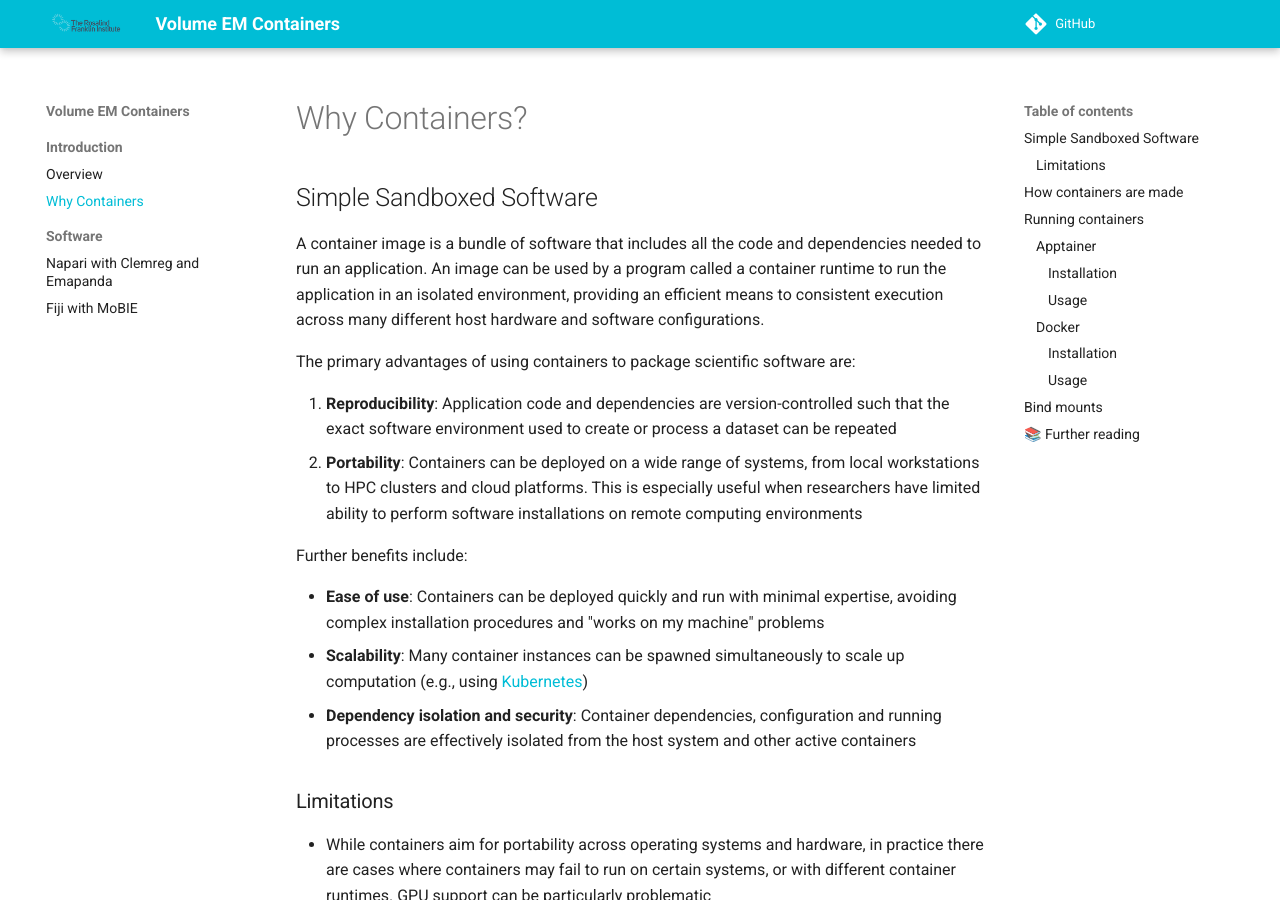
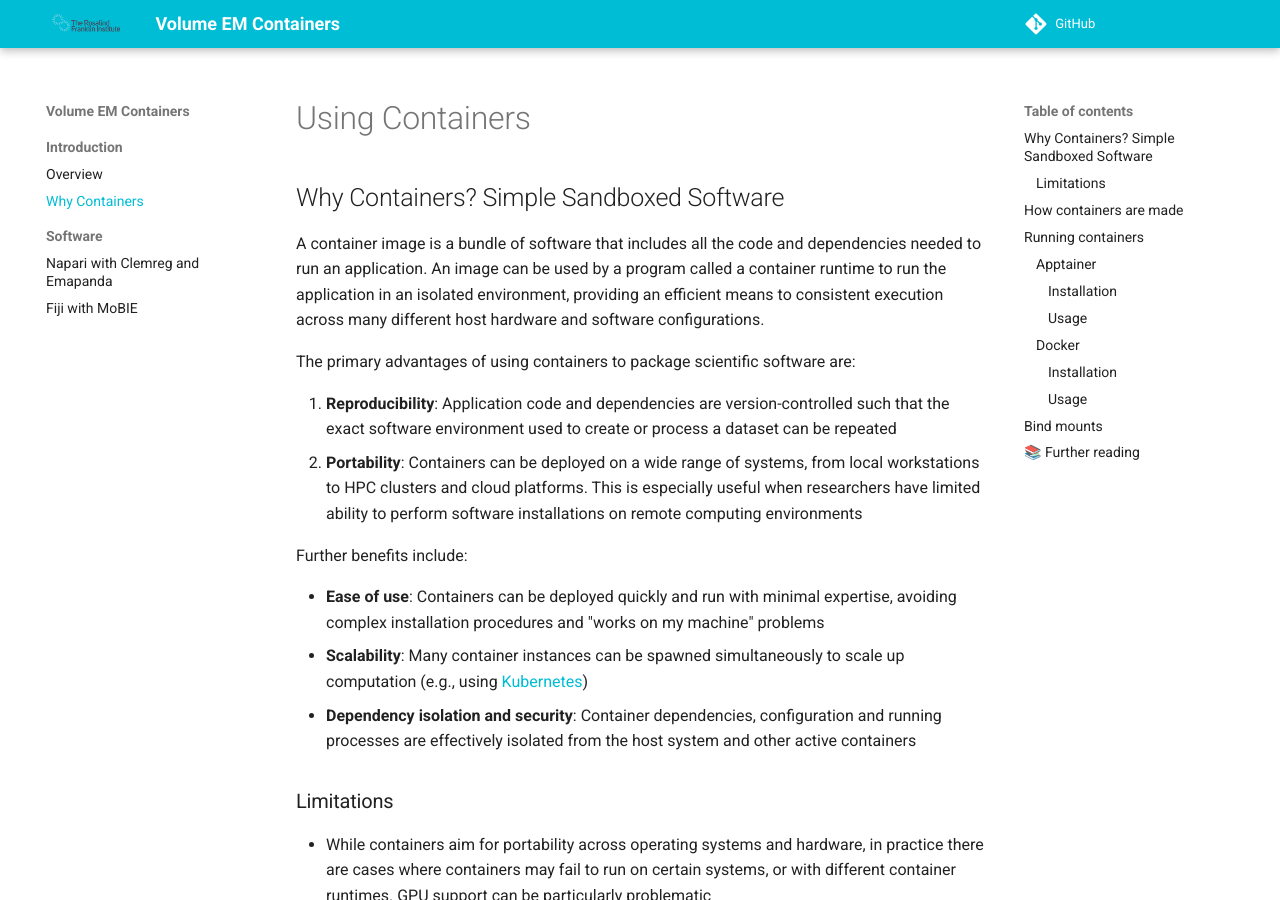
Before and after one commit to rosalindfranklininstitute/volume-em-container-documentation, an MkDocs documentation site: the page built from docs/intro/containers.md, in a window 1280 px wide and 900 px high. Built offline with MkDocs 1.6.1 and Material for MkDocs 9.7.7, drawn with Linux system fonts in a browser that asks for light colours; comment, search, counter and statistics services are not loaded.

Commit message:
update name of container page

```diff
--- a/docs/intro/containers.md
+++ b/docs/intro/containers.md
@@ -1,5 +1,5 @@
-# Why Containers?
-## Simple Sandboxed Software
+# Using Containers
+## Why Containers? Simple Sandboxed Software
 A container image is a bundle of software that includes all the code and
 dependencies needed to run an application.  An image can be used by a program
 called a container runtime to run the application in an isolated environment,
--- a/docs/intro/overview.md
+++ b/docs/intro/overview.md
@@ -8,8 +8,8 @@ project, which aims to support the community by unifying and improving access to
 important volume EM software.
 
 ## Quickstart
-New to containerisation? We recommend reading our [*Why Containers?*](containers.md)
-page which includes an introduction to the popular container enginees Apptainer
+New to containerisation? We recommend reading our [*Using Containers*](containers.md)
+page which includes an introduction to the popular container engines Apptainer
 and Docker.
 
 
```
